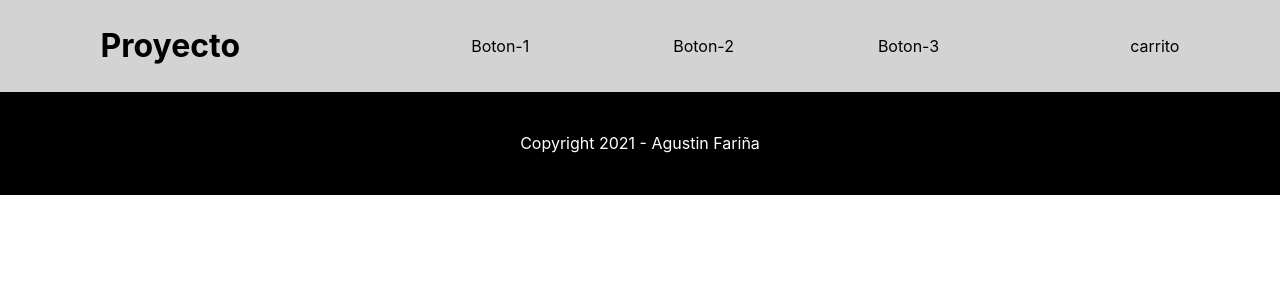
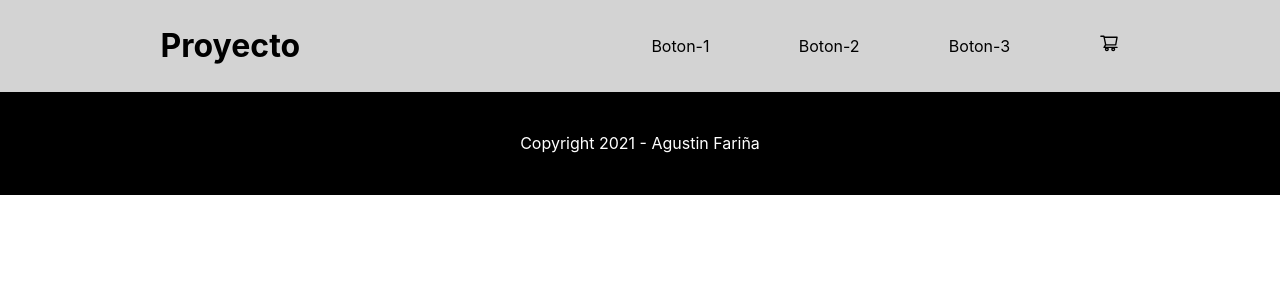
Before and after one commit to agustinfarinia1/curso-react, a React (Create React App) app: page / in a window 1280 px wide. Shown: the top 300 px of the page. Built offline with nearby package versions, Linux system fonts and the light colour scheme.

Commit message:
implementacion navbar y footer

```diff
--- a/package.json
+++ b/package.json
@@ -9,6 +9,7 @@
     "node-sass": "^6.0.1",
     "react": "^17.0.2",
     "react-dom": "^17.0.2",
+    "react-icons": "^4.3.1",
     "react-scripts": "4.0.3",
     "web-vitals": "^1.1.2"
   },
--- a/src/components/Carrito/Carrito.js
+++ b/src/components/Carrito/Carrito.js
@@ -1,7 +1,10 @@
+import { AiOutlineShoppingCart } from "react-icons/ai";
+import "./Carrito.scss";
+
 export const Carrito = () => {
     return (
-        <div className="cart-widget">
-            <p>carrito</p>
+        <div className="carrito">
+            <AiOutlineShoppingCart />
         </div>
     );
 };
--- /dev/null
+++ b/src/components/Carrito/Carrito.scss
@@ -0,0 +1,3 @@
+.carrito {
+    font-size: 20px;
+}
--- a/src/components/NavBar/NavBar.js
+++ b/src/components/NavBar/NavBar.js
@@ -7,12 +7,20 @@ export const NavBar = () => {
             <h1>Proyecto</h1>
             <nav>
                 <ul>
-                    <li>Boton-1</li>
-                    <li>Boton-2</li>
-                    <li>Boton-3</li>
+                    <li>
+                        <a href="#">Boton-1</a>
+                    </li>
+                    <li>
+                        <a href="#">Boton-2</a>
+                    </li>
+                    <li>
+                        <a href="#">Boton-3</a>
+                    </li>
+                    <li>
+                        <Carrito />
+                    </li>
                 </ul>
             </nav>
-            <Carrito />
         </header>
     );
 };
--- a/src/components/NavBar/NavBar.scss
+++ b/src/components/NavBar/NavBar.scss
@@ -13,6 +13,11 @@
             justify-content: space-between;
             align-items: center;
             list-style: none;
+
+            a {
+                color: black;
+                text-decoration: none;
+            }
         }
     }
 }
```
Also changed, not shown: 2 other files (tests, documents, lock files or other folders).
